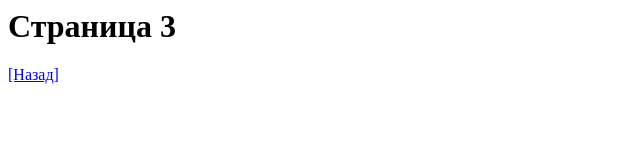
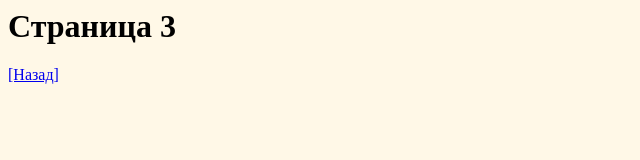
Before and after one commit to NoUlti/ProjectPage, a plain HTML site: page 3.html in a window 1280 px wide. Shown: the whole page, without its empty margins (0-640 px from the left). Drawn offline with Linux system fonts and the light colour scheme.

Commit message:
Update 3.html

```diff
--- a/3.html
+++ b/3.html
@@ -1,4 +1,5 @@
 <html>
-  <head><h1>Страница 3</h1></head>
+  <head><h1>Страница 3</h1>
+  <link rel="stylesheet" href="style.css"></head>
   <body><a href="index.html">[Назад]</a></body>
 </html>
```
